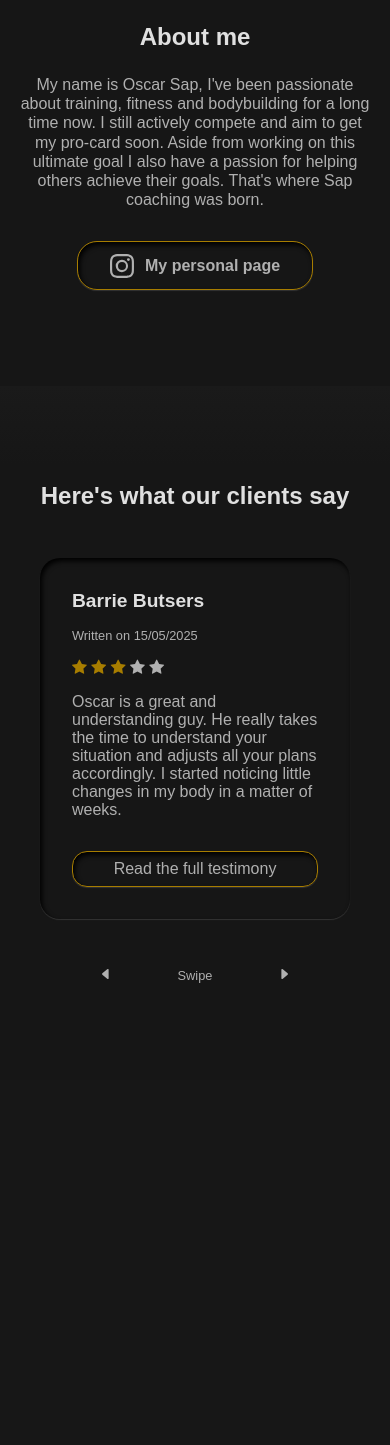
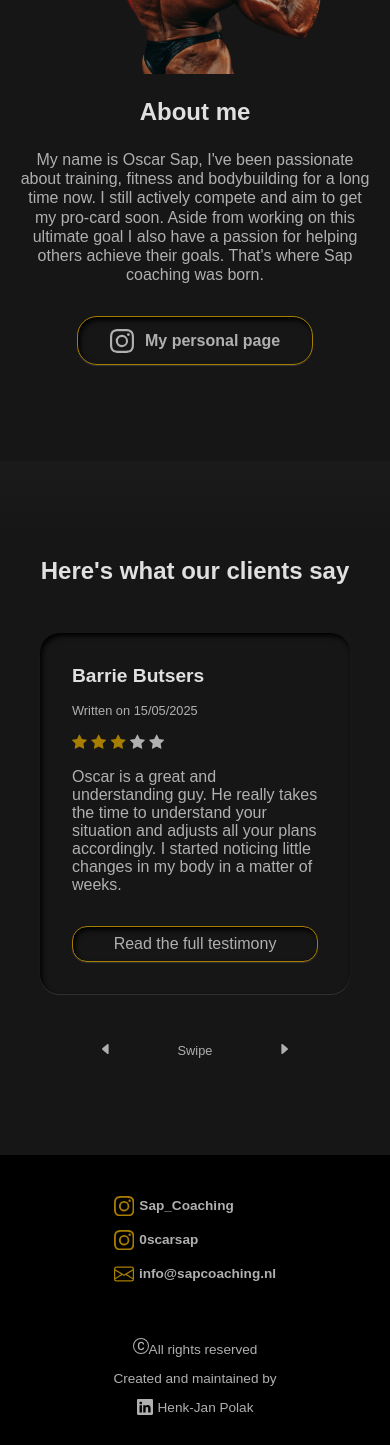
Before and after one commit to HenkJP-Dev/SapCoachingApp, a PHP site: page / in a window 390 px wide. Shown: the part 1630-3075 px from the top of the page. Before the commit the page ends 2613 px from the top, so only its background shows below. Run offline with PHP 8.4, Linux system fonts and the light colour scheme.

Commit message:
Mobile improvements
Hamburger menu, footer

```diff
--- a/css/main.css
+++ b/css/main.css
@@ -139,6 +139,10 @@ main {
     text-align: center;
 }
 
+footer {
+    background-color: var(--nav);
+}
+
 /* Mobile style
 @media screen and (min-width: 480px) { */
 .padding {
@@ -153,6 +157,7 @@ nav ul {
 nav {
     justify-content: space-between;
     align-items: center;
+    width: 100%;
 }
 
 nav img {
@@ -161,6 +166,110 @@ nav img {
     padding: 5px 0;
 
 }
+
+#intro,
+#offers,
+#aboutMe,
+#reviews {
+    scroll-margin-top: 3em;
+}
+
+.login-button {
+    display: none;
+}
+
+.login-button-mobile {
+    color: var(--secondarytext);
+    transition-duration: 0.25s;
+    padding: 0.5em 1em;
+    border: var(--secondarytext) 1px solid;
+    border-radius: 10px;
+    background: linear-gradient(to left, transparent 50%, #a77d00 50%) right;
+    background-size: 200%;
+    display: inline-flex;
+    gap: 5px;
+    align-items: center;
+    justify-content: center;
+    display: flex;
+    flex-direction: row;
+    text-decoration: none;
+    color: var(--primarytext);
+    margin: 1em 0;
+}
+
+.login-button-mobile svg {
+    position: relative;
+    top: 12.5%;
+}
+
+.hamburger-menu {
+    height: 80%;
+    width: 40px;
+    position: absolute;
+    right: 1em;
+}
+
+.hamburger-menu span {
+    height: 5px;
+    width: 100%;
+    background-color: var(--secondarytext);
+    border-radius: 15px;
+    position: absolute;
+    top: 50%;
+    left: 50%;
+    transform: translate(-50%, -50%);
+    transition: 0.2s ease-in-out;
+    z-index: 9;
+}
+
+.hamburger-menu span:nth-child(1) {
+    top: 25%
+}
+
+.hamburger-menu span:nth-child(3) {
+    top: 75%
+}
+
+.sideNav {
+    background-color: var(--nav);
+    position: fixed;
+    width: 100%;
+    z-index: 99;
+    top: -100%;
+    display: flex;
+    flex-direction: column;
+    justify-content: center;
+    align-items: center;
+    text-align: center;
+    transition: top 0.2s ease-in-out;
+    padding-bottom: 1.5em;
+}
+
+.sideNav ul {
+    display: flex;
+    flex-direction: column;
+    gap: 0.8em;
+}
+
+.sideNav.active {
+    top: 4em;
+    opacity: 0.9;
+}
+
+.hamburger-menu.active span:nth-child(1) {
+    top: 50%;
+    transform: translate(-50%, -50%) rotate(45deg);
+}
+
+.hamburger-menu.active span:nth-child(2) {
+    opacity: 0;
+}
+
+.hamburger-menu.active span:nth-child(3) {
+    top: 50%;
+    transform: translate(-50%, -50%) rotate(-45deg);
+}
+
 
 .intro {
     padding-top: 2em;
@@ -395,6 +504,46 @@ li div {
     text-align: center;
 }
 
+footer {
+    height: fit-content;
+    font-size: 0.85rem;
+    padding: 3em 2em 2em 2em;
+    display: flex;
+    flex-direction: column;
+    gap: 4em;
+}
+
+footer a {
+    display: inline-flex;
+    align-items: center;
+    flex-direction: row;
+    gap: 5px
+}
+
+footer .contact {
+    display: flex;
+    flex-direction: column;
+    gap: 1em;
+    width: fit-content;
+    align-self: center;
+    font-weight: bold;
+    text-align: left;
+}
+
+footer .contact svg {
+    fill: var(--buttons);
+}
+
+footer .CopyCred {
+    display: flex;
+    flex-direction: column;
+    align-items: center;
+    width: 100%;
+    gap: 1em;
+}
+
+footer .CopyCred svg {}
+
 /* } */
 
 /* Small tablet style */
--- a/index.html
+++ b/index.html
@@ -7,8 +7,8 @@
     <title>Sap Coaching</title>
     <link rel="stylesheet" href="css/main.css">
     <link rel="icon" href="images/SapCoachingLogo-favicon.png">
+    <link rel="stylesheet" href="https://cdnjs.cloudflare.com/ajax/libs/font-awesome/4.7.0/css/font-awesome.min.css">
     <script src="js/home.js"></script>
-    <link rel="stylesheet" href="https://cdnjs.cloudflare.com/ajax/libs/font-awesome/4.7.0/css/font-awesome.min.css">
 </head>
 
 <body>
@@ -25,8 +25,8 @@
             <ul>
                 <li><a href="#intro" class="simplenav">About Sap Coaching</a></li>
                 <li><a href="#offers" class="simplenav">What we offer</a></li>
-                <li><a href="" class="simplenav">About me</a></li>
-                <li><a href="" class="simplenav">Reviews</a></li>
+                <li><a href="#aboutme" class="simplenav">About me</a></li>
+                <li><a href="#reviews" class="simplenav">Reviews</a></li>
             </ul>
             <a href="login.html" class="login-button"><svg xmlns="http://www.w3.org/2000/svg" width="20" height="20"
                     fill="currentColor" class="bi bi-person-circle" viewBox="0 0 16 16">
@@ -35,13 +35,32 @@
                         d="M0 8a8 8 0 1 1 16 0A8 8 0 0 1 0 8m8-7a7 7 0 0 0-5.468 11.37C3.242 11.226 4.805 10 8 10s4.757 1.225 5.468 2.37A7 7 0 0 0 8 1" />
                 </svg>Login
             </a>
+            <div class="hamburger-menu">
+                <span></span>
+                <span></span>
+                <span></span>
+            </div>
         </nav>
     </header>
-
+    <div class="sideNav">
+        <ul>
+            <li><a href="login.html" class="login-button-mobile"><svg xmlns="http://www.w3.org/2000/svg" width="20"
+                        height="20" fill="currentColor" class="bi bi-person-circle" viewBox="0 0 16 16">
+                        <path d="M11 6a3 3 0 1 1-6 0 3 3 0 0 1 6 0" />
+                        <path fill-rule="evenodd"
+                            d="M0 8a8 8 0 1 1 16 0A8 8 0 0 1 0 8m8-7a7 7 0 0 0-5.468 11.37C3.242 11.226 4.805 10 8 10s4.757 1.225 5.468 2.37A7 7 0 0 0 8 1" />
+                    </svg>Login
+                </a></li>
+            <li><a href="#intro" class="simplenav">About Sap Coaching</a></li>
+            <li><a href="#offers" class="simplenav">What we offer</a></li>
+            <li><a href="#aboutMe" class="simplenav">About me</a></li>
+            <li><a href="#reviews" class=" simplenav">Reviews</a></li>
+        </ul>
+    </div>
     <main>
 
         <div class="bg-wrapper">
-            <section class="intro padding">
+            <section class="intro padding" id="intro">
                 <img src="images/OneBicepTransparentCropped.png" alt="" width="300em" height="auto" decoding="async">
                 <h1>Achieve Your Goals with Personalized Coaching & Plans</h1>
                 <p> Whether you're looking to build strength, lose weight, or simply feel better in your body, we're
@@ -60,7 +79,7 @@
         </div>
 
         <div class="bg-wrapper">
-            <section class="offers padding">
+            <section class="offers padding" id="offers">
                 <h1>What we offer</h1>
                 <div class="offerItems">
                     <li>
@@ -195,8 +214,8 @@
         </div>
 
         <div class="bg-wrapper">
-            <section class="intro padding aboutMe">
-                <img src="images/OneBicepTransparentCropped.png" alt="" width="300em" height="auto" decoding="async">
+            <section class="intro padding aboutMe" id="aboutMe">
+                <img src="images/Arnold-removebg-Cropped.png" alt="" width="300em" height="auto" decoding="async">
                 <h1>About me</h1>
                 <p> My name is <span>Oscar Sap</span>, I've been passionate about training, fitness and bodybuilding for
                     a long time
@@ -216,7 +235,7 @@
         </div>
 
         <div class="bg-wrapper">
-            <section class="reviews padding">
+            <section class="reviews padding" id="reviews">
                 <h1>Here's what our clients say</h1>
                 <div class="reviewsContainer">
                     <li>
@@ -272,6 +291,23 @@
                         </p>
                         <a href="">Read the full testimony</a>
                     </li>
+                    <li>
+                        <h3>Barrie Butsers</h3>
+                        <p class="date">Written on 15/05/2025</p><span><span class="fa fa-star checked"></span>
+                            <span class="fa fa-star checked"></span>
+                            <span class="fa fa-star checked"></span>
+                            <span class="fa fa-star"></span>
+                            <span class="fa fa-star"></span></span></span>
+
+                        <p>
+                            Oscar is a great and understanding guy. He really takes the time to understand your
+                            situation
+                            and adjusts all your plans accordingly. I started noticing little changes in my body in a
+                            matter
+                            of weeks.
+                        </p>
+                        <a href="">Read the full testimony</a>
+                    </li>
                 </div>
                 <div class="scroll">
                     <span><svg xmlns="http://www.w3.org/2000/svg" width="16" height="16" fill="currentColor"
@@ -288,7 +324,40 @@
         </div>
     </main>
     <footer>
-
+        <div class="contact">
+            <a href="https://www.instagram.com/sap_coaching/"><svg xmlns="http://www.w3.org/2000/svg" width="1.5em"
+                    height="1.5em" fill="currentColor" class="bi bi-instagram" viewBox="0 0 16 16">
+                    <path
+                        d="M8 0C5.829 0 5.556.01 4.703.048 3.85.088 3.269.222 2.76.42a3.9 3.9 0 0 0-1.417.923A3.9 3.9 0 0 0 .42 2.76C.222 3.268.087 3.85.048 4.7.01 5.555 0 5.827 0 8.001c0 2.172.01 2.444.048 3.297.04.852.174 1.433.372 1.942.205.526.478.972.923 1.417.444.445.89.719 1.416.923.51.198 1.09.333 1.942.372C5.555 15.99 5.827 16 8 16s2.444-.01 3.298-.048c.851-.04 1.434-.174 1.943-.372a3.9 3.9 0 0 0 1.416-.923c.445-.445.718-.891.923-1.417.197-.509.332-1.09.372-1.942C15.99 10.445 16 10.173 16 8s-.01-2.445-.048-3.299c-.04-.851-.175-1.433-.372-1.941a3.9 3.9 0 0 0-.923-1.417A3.9 3.9 0 0 0 13.24.42c-.51-.198-1.092-.333-1.943-.372C10.443.01 10.172 0 7.998 0zm-.717 1.442h.718c2.136 0 2.389.007 3.232.046.78.035 1.204.166 1.486.275.373.145.64.319.92.599s.453.546.598.92c.11.281.24.705.275 1.485.039.843.047 1.096.047 3.231s-.008 2.389-.047 3.232c-.035.78-.166 1.203-.275 1.485a2.5 2.5 0 0 1-.599.919c-.28.28-.546.453-.92.598-.28.11-.704.24-1.485.276-.843.038-1.096.047-3.232.047s-2.39-.009-3.233-.047c-.78-.036-1.203-.166-1.485-.276a2.5 2.5 0 0 1-.92-.598 2.5 2.5 0 0 1-.6-.92c-.109-.281-.24-.705-.275-1.485-.038-.843-.046-1.096-.046-3.233s.008-2.388.046-3.231c.036-.78.166-1.204.276-1.486.145-.373.319-.64.599-.92s.546-.453.92-.598c.282-.11.705-.24 1.485-.276.738-.034 1.024-.044 2.515-.045zm4.988 1.328a.96.96 0 1 0 0 1.92.96.96 0 0 0 0-1.92m-4.27 1.122a4.109 4.109 0 1 0 0 8.217 4.109 4.109 0 0 0 0-8.217m0 1.441a2.667 2.667 0 1 1 0 5.334 2.667 2.667 0 0 1 0-5.334" />
+                </svg>Sap_Coaching</a>
+            <a href="https://www.instagram.com/0scarsap/"><svg xmlns="http://www.w3.org/2000/svg" width="1.5em"
+                    height="1.5em" fill="currentColor" class="bi bi-instagram" viewBox="0 0 16 16">
+                    <path
+                        d="M8 0C5.829 0 5.556.01 4.703.048 3.85.088 3.269.222 2.76.42a3.9 3.9 0 0 0-1.417.923A3.9 3.9 0 0 0 .42 2.76C.222 3.268.087 3.85.048 4.7.01 5.555 0 5.827 0 8.001c0 2.172.01 2.444.048 3.297.04.852.174 1.433.372 1.942.205.526.478.972.923 1.417.444.445.89.719 1.416.923.51.198 1.09.333 1.942.372C5.555 15.99 5.827 16 8 16s2.444-.01 3.298-.048c.851-.04 1.434-.174 1.943-.372a3.9 3.9 0 0 0 1.416-.923c.445-.445.718-.891.923-1.417.197-.509.332-1.09.372-1.942C15.99 10.445 16 10.173 16 8s-.01-2.445-.048-3.299c-.04-.851-.175-1.433-.372-1.941a3.9 3.9 0 0 0-.923-1.417A3.9 3.9 0 0 0 13.24.42c-.51-.198-1.092-.333-1.943-.372C10.443.01 10.172 0 7.998 0zm-.717 1.442h.718c2.136 0 2.389.007 3.232.046.78.035 1.204.166 1.486.275.373.145.64.319.92.599s.453.546.598.92c.11.281.24.705.275 1.485.039.843.047 1.096.047 3.231s-.008 2.389-.047 3.232c-.035.78-.166 1.203-.275 1.485a2.5 2.5 0 0 1-.599.919c-.28.28-.546.453-.92.598-.28.11-.704.24-1.485.276-.843.038-1.096.047-3.232.047s-2.39-.009-3.233-.047c-.78-.036-1.203-.166-1.485-.276a2.5 2.5 0 0 1-.92-.598 2.5 2.5 0 0 1-.6-.92c-.109-.281-.24-.705-.275-1.485-.038-.843-.046-1.096-.046-3.233s.008-2.388.046-3.231c.036-.78.166-1.204.276-1.486.145-.373.319-.64.599-.92s.546-.453.92-.598c.282-.11.705-.24 1.485-.276.738-.034 1.024-.044 2.515-.045zm4.988 1.328a.96.96 0 1 0 0 1.92.96.96 0 0 0 0-1.92m-4.27 1.122a4.109 4.109 0 1 0 0 8.217 4.109 4.109 0 0 0 0-8.217m0 1.441a2.667 2.667 0 1 1 0 5.334 2.667 2.667 0 0 1 0-5.334" />
+                </svg>0scarsap</a>
+            <a href="mailto:info@sapcoaching.nl"><svg xmlns="http://www.w3.org/2000/svg" width="20" height="20"
+                    fill="currentColor" class="bi bi-envelope" viewBox="0 0 16 16">
+                    <path
+                        d="M0 4a2 2 0 0 1 2-2h12a2 2 0 0 1 2 2v8a2 2 0 0 1-2 2H2a2 2 0 0 1-2-2zm2-1a1 1 0 0 0-1 1v.217l7 4.2 7-4.2V4a1 1 0 0 0-1-1zm13 2.383-4.708 2.825L15 11.105zm-.034 6.876-5.64-3.471L8 9.583l-1.326-.795-5.64 3.47A1 1 0 0 0 2 13h12a1 1 0 0 0 .966-.741M1 11.105l4.708-2.897L1 5.383z" />
+                </svg>info@sapcoaching.nl</a>
+        </div>
+        <div class="CopyCred">
+            <p><svg xmlns="http://www.w3.org/2000/svg" width="16" height="16" fill="currentColor" class="bi bi-c-circle"
+                    viewBox="0 0 16 16">
+                    <path
+                        d="M1 8a7 7 0 1 0 14 0A7 7 0 0 0 1 8m15 0A8 8 0 1 1 0 8a8 8 0 0 1 16 0M8.146 4.992c-1.212 0-1.927.92-1.927 2.502v1.06c0 1.571.703 2.462 1.927 2.462.979 0 1.641-.586 1.729-1.418h1.295v.093c-.1 1.448-1.354 2.467-3.03 2.467-2.091 0-3.269-1.336-3.269-3.603V7.482c0-2.261 1.201-3.638 3.27-3.638 1.681 0 2.935 1.054 3.029 2.572v.088H9.875c-.088-.879-.768-1.512-1.729-1.512" />
+                </svg>All rights reserved</p>
+            <p>Created and maintained by <br></p>
+            <div>
+                <a target="_blank"
+                    href="https://www.linkedin.com/in/henk-jan-polak-692307269/?originalSubdomain=nl"><svg
+                        xmlns="http://www.w3.org/2000/svg" width="16" height="16" fill="currentColor"
+                        class="bi bi-linkedin" viewBox="0 0 16 16">
+                        <path
+                            d="M0 1.146C0 .513.526 0 1.175 0h13.65C15.474 0 16 .513 16 1.146v13.708c0 .633-.526 1.146-1.175 1.146H1.175C.526 16 0 15.487 0 14.854zm4.943 12.248V6.169H2.542v7.225zm-1.2-8.212c.837 0 1.358-.554 1.358-1.248-.015-.709-.52-1.248-1.342-1.248S2.4 3.226 2.4 3.934c0 .694.521 1.248 1.327 1.248zm4.908 8.212V9.359c0-.216.016-.432.08-.586.173-.431.568-.878 1.232-.878.869 0 1.216.662 1.216 1.634v3.865h2.401V9.25c0-2.22-1.184-3.252-2.764-3.252-1.274 0-1.845.7-2.165 1.193v.025h-.016l.016-.025V6.169h-2.4c.03.678 0 7.225 0 7.225z" />
+                    </svg>Henk-Jan Polak</a>
+            </div>
+        </div>
     </footer>
 
 </body>
```
Also changed, not shown: js/home.js (+11 -0 lines), images/Arnold-removebg-Cropped.png (added), images/Arnold.jpg (added), images/FrontDoubleBi.jpg (added), 1 other file.
